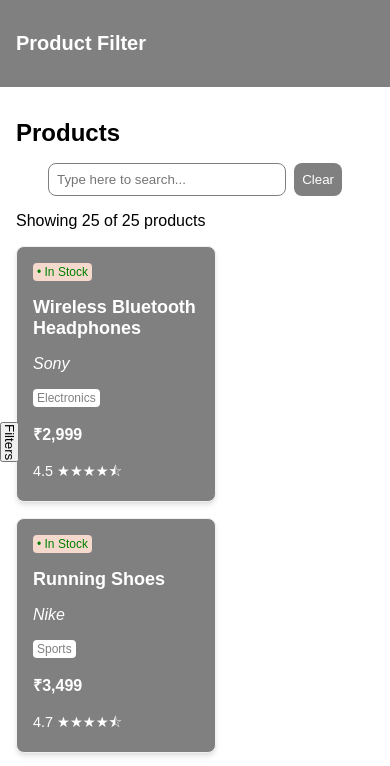
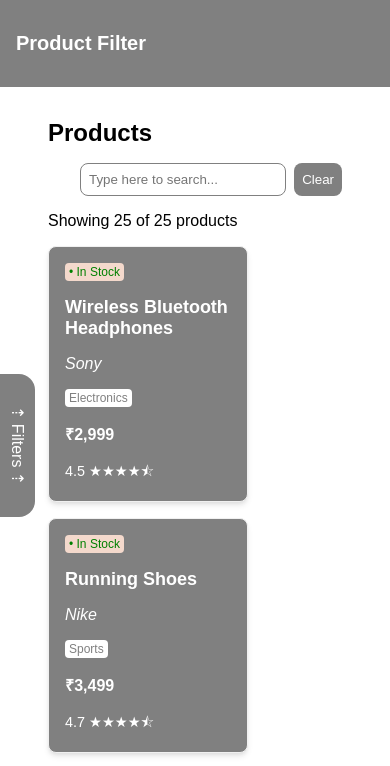
Before and after one commit to rishiverma12031/product-filter, a plain HTML site: page index.html in a window 390 px wide. Shown: the top 766 px of the page. Drawn offline with Linux system fonts and the light colour scheme.

Commit message:
style: toggle button for filterbar

```diff
--- a/index.html
+++ b/index.html
@@ -16,7 +16,7 @@
 
     <main class="main">
 
-        <button class="filters-toggle-button">Filters</button>
+        <button class="filters-toggle-button">⇡ Filters ⇡</button>
 
         <div class="backdrop hidden"></div>
 
--- a/styles/components/header.css
+++ b/styles/components/header.css
@@ -7,5 +7,4 @@
 .header__title {
     font-size: 1.25rem;
     font-weight: 700;
-
 }
--- a/styles/devices/mobile.css
+++ b/styles/devices/mobile.css
@@ -2,13 +2,20 @@
 
     .layout {
         grid-template-columns: 1fr;
+        padding-left: 2rem ;
     }
 
     .filters-toggle-button {
         position: fixed;
-        top: 50%;
+        top: calc(50% - 3rem);
         left: 0;
+        padding: 2rem 0.5rem;
+        color: var(--background);
+        background-color: var(--primary);
+        font-size: 1rem;
         writing-mode: vertical-rl;
+        border: none;
+        border-radius: 0rem 1rem 1rem 0rem;
     }
 
     .backdrop {
```
